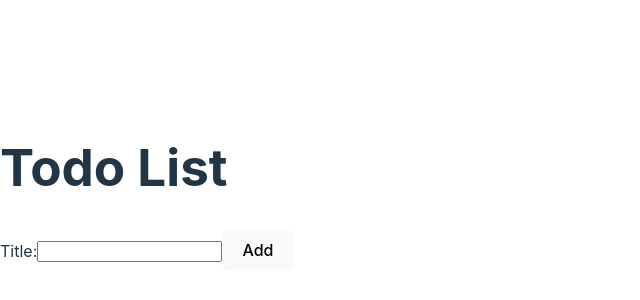
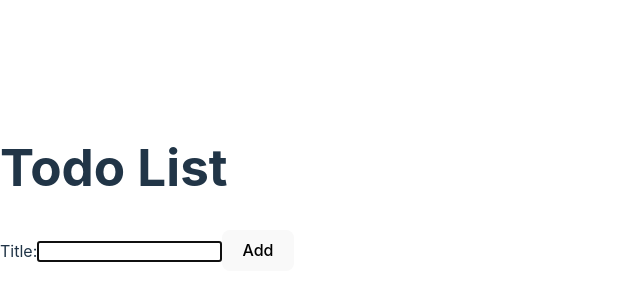
Before and after one commit to nihalerdal/react-todo, a React (Vite) app: page / in a window 1280 px wide. Shown: the part 204-504 px from the top of the page, without its empty margins (0-640 px from the left). Built offline with nearby package versions, Linux system fonts and the light colour scheme.

Commit message:
Add auto-focus to input

```diff
--- a/src/AddTodoForm.jsx
+++ b/src/AddTodoForm.jsx
@@ -23,6 +23,7 @@ function AddTodoForm({ onAddTodo }) {
         <InputWithLabel
           todoTitle={todoTitle}
           handleTitleChange={handleTitleChange}
+          autoFocus
         >
           Title:
         </InputWithLabel>
--- a/src/InputWithLabel.jsx
+++ b/src/InputWithLabel.jsx
@@ -4,6 +4,7 @@ function InputWithLabel({
   children,
   todoTitle,
   handleTitleChange,
+  autoFocus,
 }) {
   return (
     <>
@@ -13,6 +14,7 @@ function InputWithLabel({
         type={type}
         value={todoTitle}
         onChange={handleTitleChange}
+        autoFocus={autoFocus}
       />
     </>
   );
```
